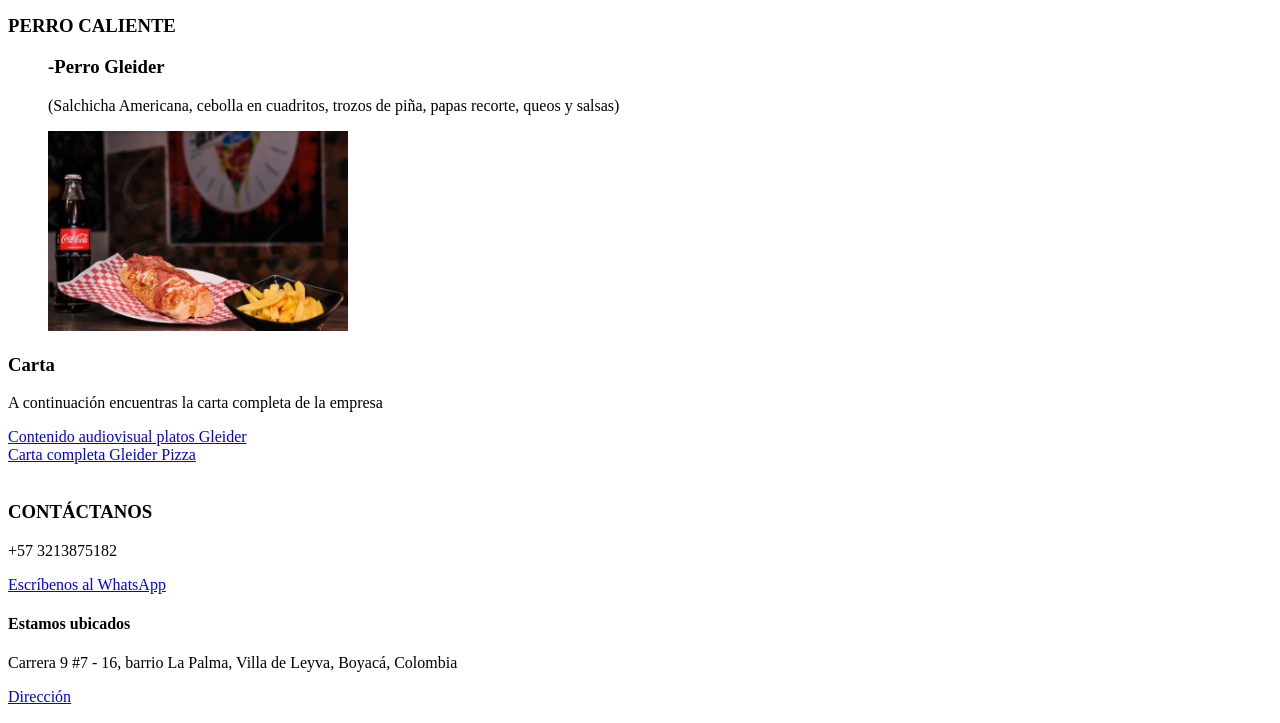
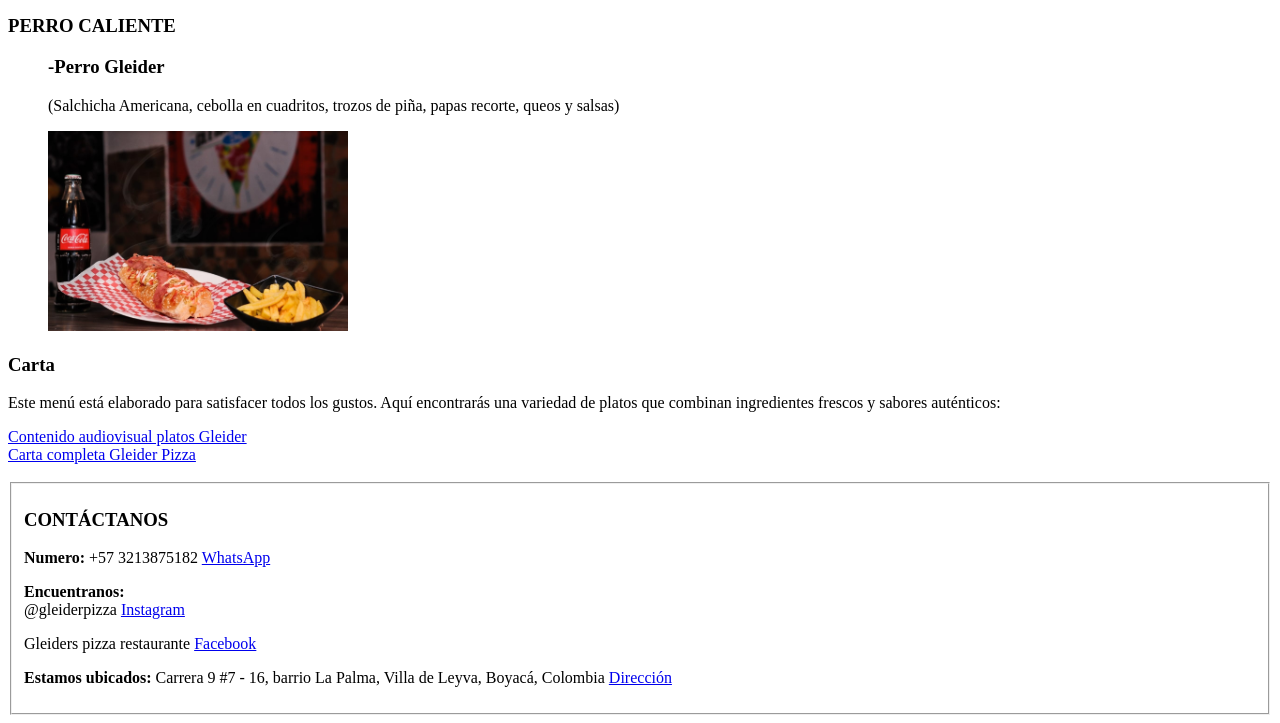
Before and after one commit to Zary-Mendez/Taller_HTML, a plain HTML site: page index.html in a window 1280 px wide. Shown: the part 2148-2871 px from the top of the page. Drawn offline with Linux system fonts and the light colour scheme.

Commit message:
Fabiana: links, cuadro contacto

```diff
--- a/index.html
+++ b/index.html
@@ -1,5 +1,5 @@
 <!DOCTYPE html>
-<html lang="en">
+<html lang="es">
 <head>
     <meta charset="UTF-8">
     <title>GLEIDER PIZZA</title>
@@ -104,20 +104,27 @@
         </section>
             <aside>
             <h3> Carta</h3>
-            <p>A continuación encuentras la carta completa de la empresa</p>
+            <p>Este menú está elaborado para satisfacer todos los gustos. Aquí encontrarás una variedad de platos que combinan ingredientes frescos y sabores auténticos:</p>
             <a href="https://drive.google.com/file/d/1NWINmJNsJHHyQPPzupNyhPB8U71ozlLy/view?usp=sharing" target="_blank"> Contenido audiovisual platos Gleider </a>
             <br>
             <a href="https://drive.google.com/file/d/1w0oiEwiFwBjm8mqbsTyFHEyvpO-ANz0B/view?usp=drivesdk" target="_blank"> Carta completa Gleider Pizza </a>
             </aside>
             <br>
+            <fieldset>
                 <article id="ContactanosSection">
                     <h3> CONTÁCTANOS </h3>
-                    <p>+57 3213875182</p>
-                    <a href="https://wa.me/573213875182" target="_blank"> Escríbenos al WhatsApp </a>
-                    <h4> Estamos ubicados </h4>
-                    <p>Carrera 9 #7 - 16, barrio La Palma, Villa de Leyva, Boyacá, Colombia</p>
-                    <a href="https://maps.app.goo.gl/Ptyqtmcy4ZohASi89" target="_blank"> Dirección </a>
+
+                    <p> <strong>Numero: </strong> +57 3213875182 <a href="https://wa.me/573213875182" target="_blank"> WhatsApp </a></p>
+                    <p> <strong>Encuentranos:</strong>
+                        <br>
+                    @gleiderpizza <a href="https://www.instagram.com/gleiderpizza?igsh=MXNscGo3aHhoZDJicQ==" target="_blank"> Instagram </a></p>
+                    Gleiders pizza restaurante <a href="https://www.facebook.com/gleiderspizza?mibextid=ZbWKwL" target="_blank"> Facebook</a></p>
+                    <p><strong>Estamos ubicados:</strong> Carrera 9 #7 - 16, barrio La Palma, Villa de Leyva, Boyacá, Colombia  <a href="https://maps.app.goo.gl/Ptyqtmcy4ZohASi89" target="_blank"> Dirección </a></p>
+
+
                 </article>
+            </fieldset>
+
         </section>
     </main>
 </body>
```
